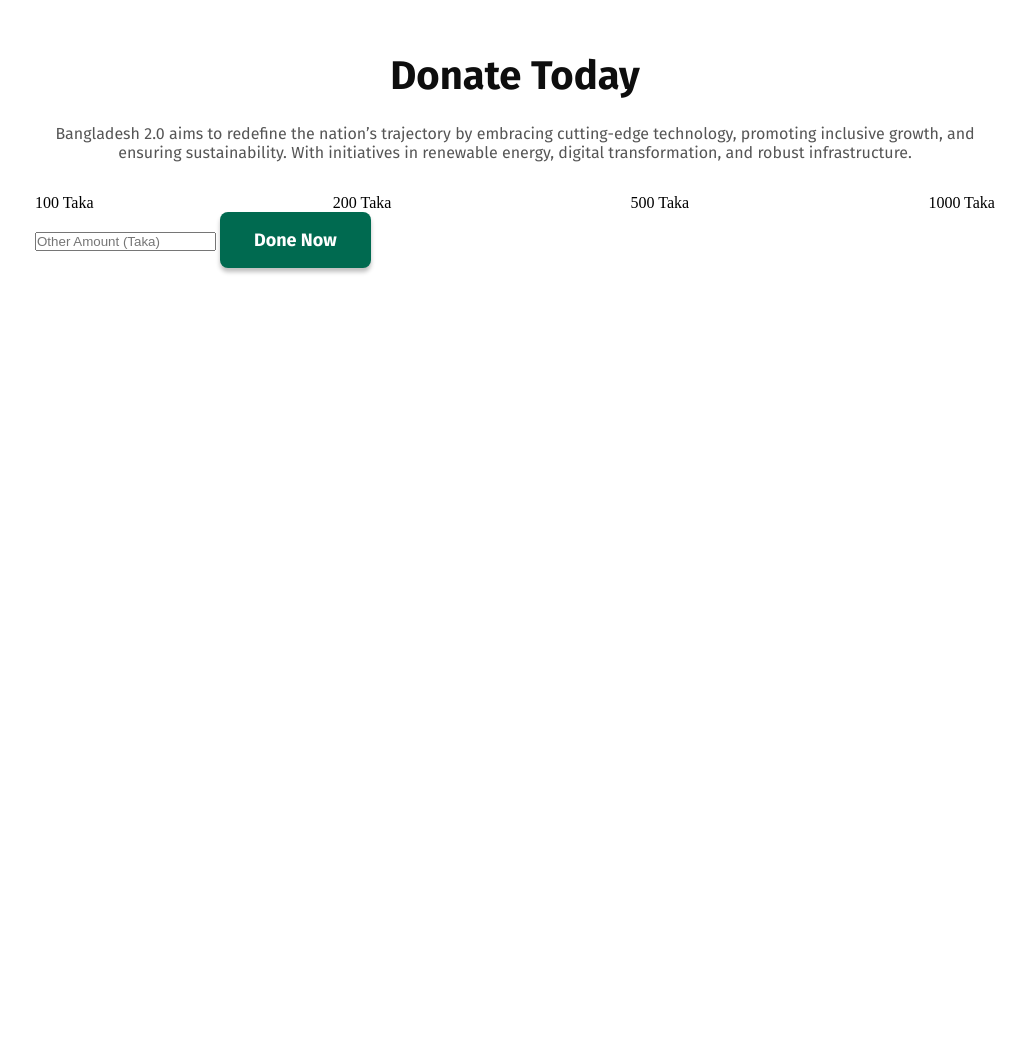
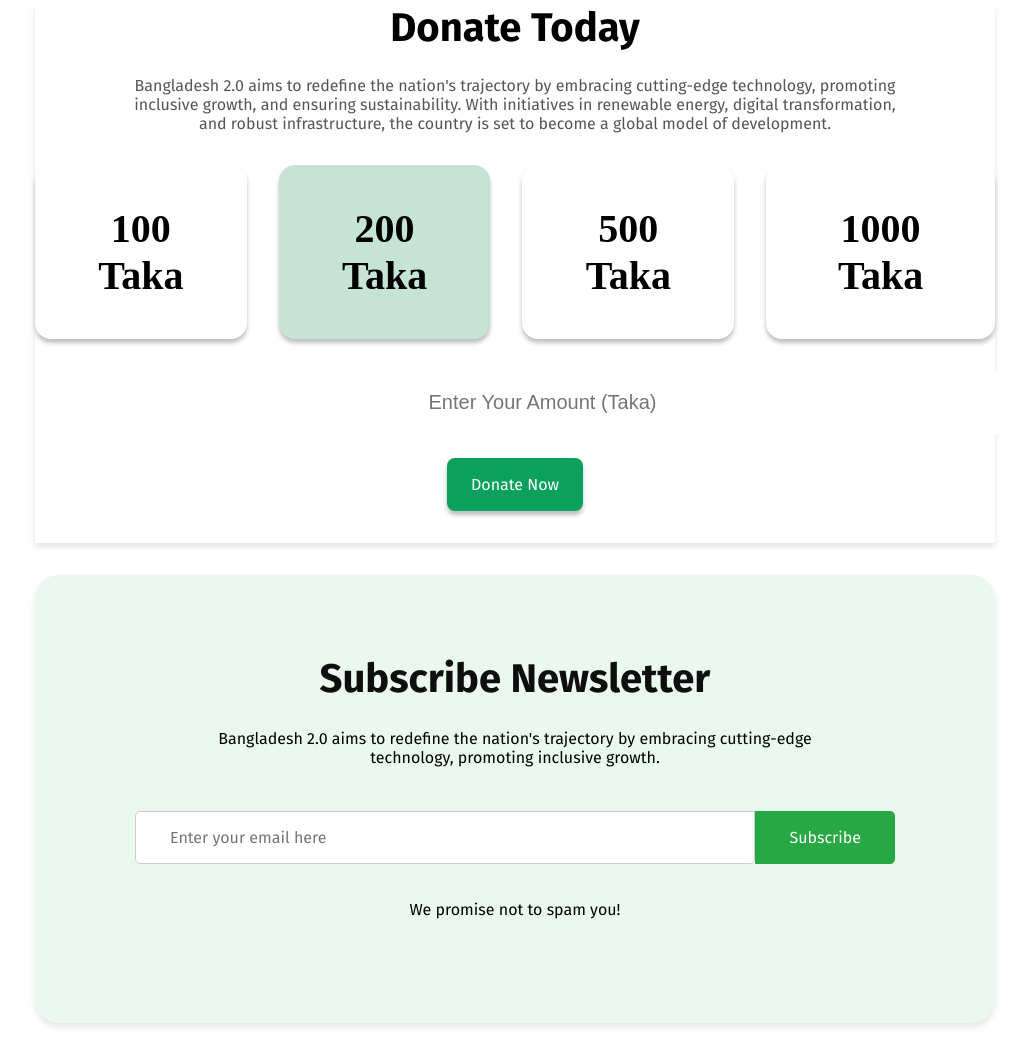
Before and after one commit to noorjp/assignment-1, a plain HTML site: page index.html in a window 1280 px wide. Shown: the part 2920-3975 px from the top of the page, without its empty margins (125-1154 px from the left). Before the commit the page ends 3220 px from the top, so only its background shows below. Drawn offline with Linux system fonts and the light colour scheme.

Commit message:
full code updat

```diff
--- a/index.html
+++ b/index.html
@@ -94,21 +94,38 @@
              </section>
 
             <!-- Donate -->
-             <section class="Donate">
+            <section class="donate-section">
+                <h2>Donate Today</h2>
+                <p>
+                  Bangladesh 2.0 aims to redefine the nation's trajectory by embracing cutting-edge technology, promoting inclusive growth, and ensuring sustainability. With initiatives in renewable energy, digital transformation, and robust infrastructure, the country is set to become a global model of development.
+                </p>
 
-                <h3 class="title center">Donate Today</h3>
-                <p class="description center">Bangladesh 2.0 aims to redefine the nation’s trajectory by embracing cutting-edge technology, promoting inclusive growth, and ensuring sustainability. With initiatives in renewable energy, digital transformation, and robust infrastructure.</p>
-                <div class="box-model">
-                    <div class="box"><p class="top">100 Taka</p></div>
-                    <div class="box2"><p class="top">200 Taka</p></div>
-                    <div class="box"><p class="top">500 Taka</p></div>
-                    <div class="box"><p class="top">1000 Taka</p></div>
+                <div class="donation-options">
+                  <div class="donation-card">100 Taka</div>
+                  <div class="donation-card-bg">200 Taka</div>
+                  <div class="donation-card">500 Taka</div>
+                  <div class="donation-card">1000 Taka</div>
                 </div>
 
-                <input type="text" placeholder="Other Amount (Taka)" class="number">
-                <button class="banner-button">Done Now</button>
+                <div class="donation-input">
+                  <input type="number" placeholder="Enter Your Amount (Taka)" />
+                </div>
 
-             </section>
+                <button class="donate-button">Donate Now</button>
+              </section>
+
+
+              <!-- newsletter-section -->
+
+              <section class="newsletter-section">
+                <h2>Subscribe Newsletter</h2>
+                <p>Bangladesh 2.0 aims to redefine the nation's trajectory by embracing cutting-edge technology, promoting inclusive growth.</p>
+                <form class="newsletter-form">
+                  <input type="email" placeholder="Enter your email here" required>
+                  <button type="submit">Subscribe</button>
+                </form>
+                <p class="disclaimer">We promise not to spam you!</p>
+              </section>
 
 
     </main>
--- a/styles/style.css
+++ b/styles/style.css
@@ -283,18 +283,163 @@ nav {
 
 /* Donate */
 
-.Donate  {
+.donate-section {
+  text-align: center;
   align-items: center;
   margin: 24px 160px;
   margin-bottom: 32px;
-  margin-top: 80px;
+  margin-top: 32px;
+  box-shadow: 0 4px 6px rgba(0, 0, 0, 0.1);
 }
 
-.center {
+.donate-section h2 {
+  font-family: Fira Sans;
+  font-size: 40px;
+  font-weight: bold;
+  margin-bottom: 24px;
+}
+
+.donate-section p {
+  font-size: 16px;
+  font-weight: regular;
+  font-family: Fira Sans;
+  color: #0E0E0E;
+  opacity: 70%;
+  padding: 0 88px;
+  margin-bottom: 32px;
+}
+
+.donation-options {
+  display: flex;
+  justify-content: center;
+  gap: 32px;
+  margin-bottom: 32px;
+}
+
+.donation-card {
+  background-color: #fff;
+  border: 1px solid #0E0E0E 15px;
+  border-radius: 16px;
+  padding: 40px;
+  font-size: 40px;
+  font-weight: bold;
+  color: #0E0E0E 80%;
+  text-align: center;
+  box-shadow: 0px 4px 4px 0px rgba(0, 0, 0, 0.25);
+}
+
+.donation-card-bg {
+  background-color: #C6E4D6;
+  border: 1px solid #0E0E0E 15px;
+  border-radius: 16px;
+  padding: 40px;
+  font-size: 40px;
+  font-weight: bold;
+  color: #0E0E0E 80%;
+  text-align: center;
+  box-shadow: 0px 4px 4px 0px rgba(0, 0, 0, 0.25);
+}
+
+button:hover {
+  transform: scale(1.05);
+  box-shadow: 0 4px 6px rgba(0, 0, 0, 0.15);
+}
+
+.donation-input {
+  margin-bottom: 24px;
+}
+
+.donation-input input {
+  width: 100%;
+  max-width: 1032px;
+  padding: 20px 35px;
+  font-size: 20px;
+  font-weight: regular;
+  text-align: center;
+  border: none;
+}
+
+.donate-button {
+  font-size: 16px;
+  font-weight: semibold;
+  font-family: Fira Sans;
+  color: white;
+  border-radius: 8px;
+  padding: 17px 24px;
+  background-color: #09A15C;
+  border: none;
+  box-shadow: 0px 4px 4px 0px rgba(0, 0, 0, 0.25);
+  margin-bottom: 32px;
+}
+
+/* newsletter-section */
+
+
+.newsletter-section {
+  background-color: #eaf8f0;
+  align-items: center;
+  margin: 24px 160px;
+  padding: 80px 100px;
+  margin-bottom: 32px;
+  border-radius: 24px;
+  box-shadow: 0 4px 6px rgba(0, 0, 0, 0.1);
+}
+
+.newsletter-section h2 {
+  font-size: 40px;
+  font-weight: bold;
+  color: #0E0E0E;
+  font-family:Fira Sans ;
+  margin-bottom: 10px;
   text-align: center;
 }
 
-.box-model {
+.newsletter-section p {
+  font-size: 16px;
+  font-family:Fira Sans ;
+  font-weight: regular;
+  color: #0E0E0E 70%;
+  text-align: center;
+  padding: 16px 64px 24px 64px;
+}
+
+.newsletter-form {
   display: flex;
-  justify-content: space-between;
+  justify-content: center;
+  align-items: center;
+  margin-top: 20px;
 }
+
+.newsletter-form input {
+  padding: 16px 34px;
+  font-size: 16px;
+  border: 1px solid #ccc;
+  border-radius: 5px 0 5px 5px;
+  width: 600px;
+  text-align: left;
+  font-family:Fira Sans ;
+}
+
+.newsletter-form button {
+  padding: 17px 34px;
+  font-size: 16px;
+  background-color: #28a745;
+  color: white;
+  border: none;
+  border-radius: 0 5px 5px 0;
+  font-family:Fira Sans ;
+
+}
+
+.newsletter-form button:hover {
+  background-color: #218838;
+}
+
+.disclaimer {
+  font-size: 16px;
+  font-family:Fira Sans ;
+  font-weight: regular;
+  color: #0E0E0E 70%;
+  text-align: center;
+  margin-top: 20px;
+}
```
